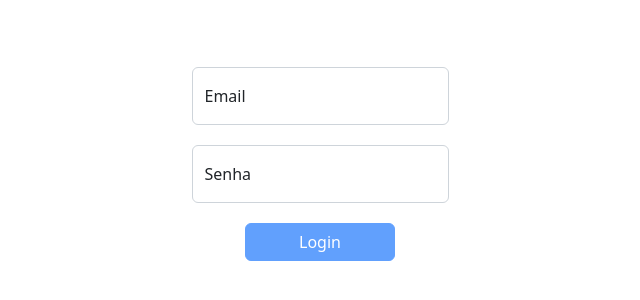
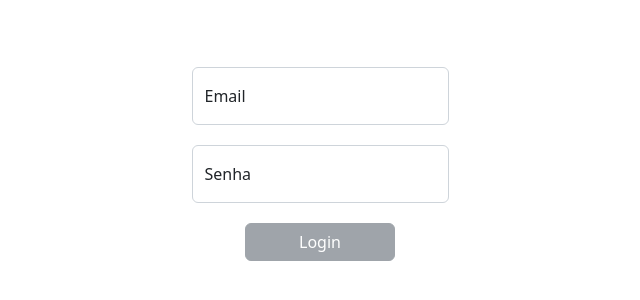
Before and after one commit to andremoraes98/fisio, a React (Create React App) app: page /login in a window 1280 px wide. Shown: the part 218-518 px from the top of the page, without its empty margins (320-960 px from the left). Built offline with nearby package versions, Linux system fonts and the light colour scheme.

Commit message:
feat: ajuste no endpoint de redirecionamento depois do login

```diff
--- a/src/pages/Login/Login.tsx
+++ b/src/pages/Login/Login.tsx
@@ -32,7 +32,7 @@ const Login = () => {
 
 	const handleSubmit = (e: React.FormEvent<HTMLFormElement>) => {
 		if (credentials.email === correctCredentials.email && credentials.password === correctCredentials.password) {
-			navigate('/main');
+			navigate('/calendar');
 		} else {
 			e.preventDefault();
 			setErrorMessage('Email ou senha incorretos');
@@ -76,7 +76,7 @@ const Login = () => {
 				id='login-button'
 				type='submit'
 				disabled={isDisabled}
-				className={isDisabled ? 'not-allowed' : ''}
+				variant={isDisabled ? 'secondary' : 'success'}
 			>
 				Login
 			</Button>
```
